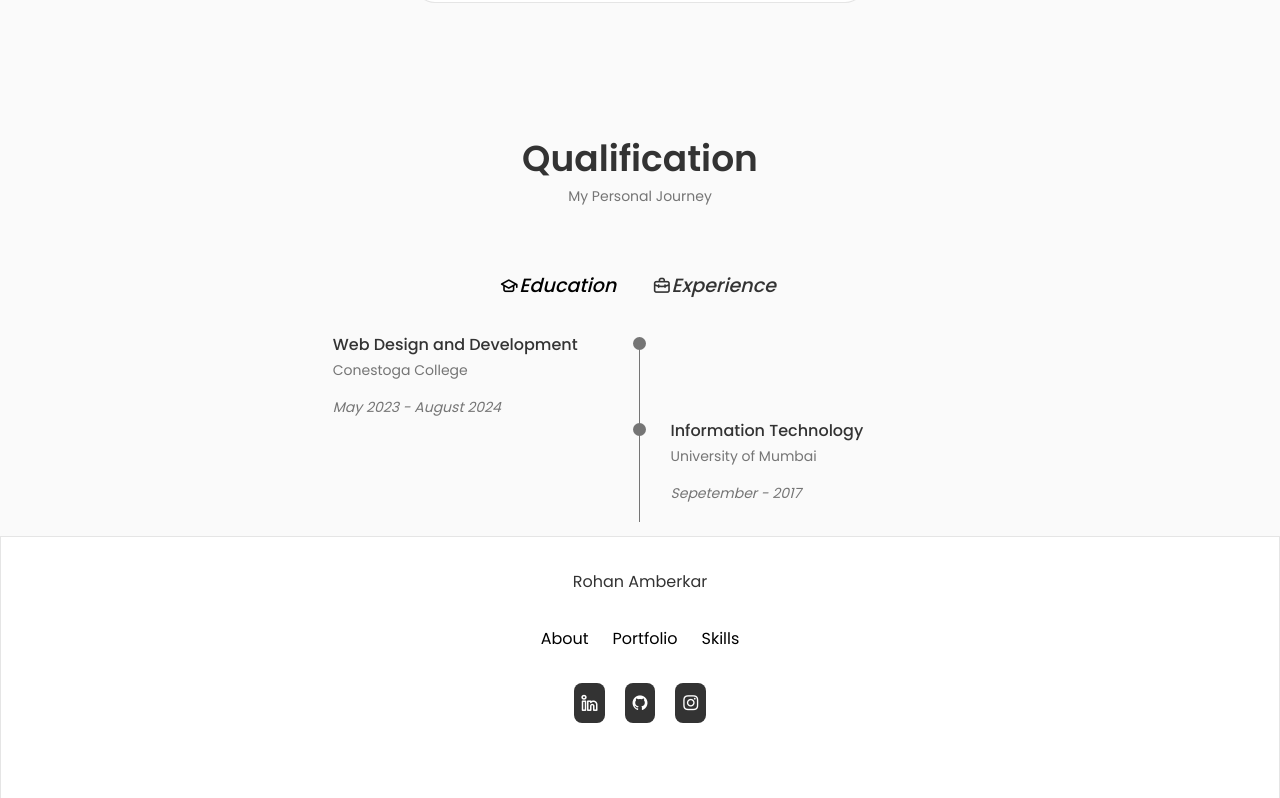
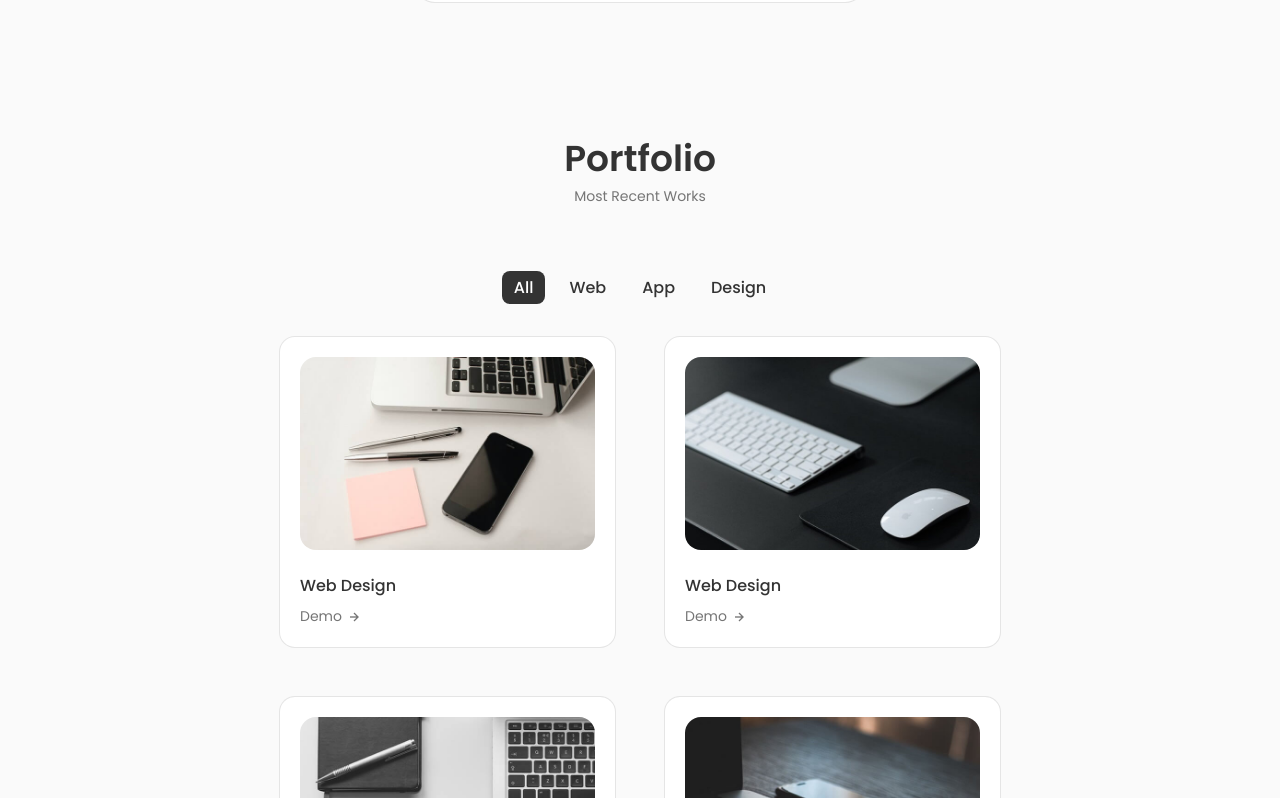
Before and after one commit to RohanVision/rohan_portfolio, a React (Create React App) app: page / in a window 1280 px wide. Shown: the part 1842-2640 px from the top of the page. Built offline with nearby package versions, Linux system fonts and the light colour scheme.

Commit message:
Portfolio Section completed

```diff
--- a/src/App.js
+++ b/src/App.js
@@ -3,11 +3,10 @@
 import Home from './components/home/Home';
 import About from './components/about/About';
 import Skills from './components/skills/Skills';
+import Work from './components/work/Work';
 import Qualification from './components/qualification/Qualification';
 import Footer from './components/footer/Footer';
 import ScrollUp from './components/scrollup/ScrollUp';
-
-
 
 function App() {
   return (
@@ -17,6 +16,7 @@
         <Home />
         <About />
         <Skills />
+        <Work />
         <Qualification />
       </main>
       <Footer />
--- a/src/components/footer/footer.css
+++ b/src/components/footer/footer.css
@@ -38,7 +38,7 @@
     background-color: var(--title-color);
     color: var(--container-color);
     font-size: 1.125rem;
-    padding: 0.4rem;
+    padding: 0.4rem 0.6rem;
     border-radius: 0.5rem;
     display: inline-flex;
 }
--- /dev/null
+++ b/src/components/work/Data.js
@@ -0,0 +1,54 @@
+import Work1 from '../../assets/work1.jpg';
+import Work2 from '../../assets/work2.jpg';
+import Work3 from '../../assets/work3.jpg';
+import Work4 from '../../assets/work4.jpg';
+import Work5 from '../../assets/work5.jpg';
+
+export const projecstData = [
+    {
+        id: 1,
+        image: Work1,
+        title: 'Web Design',
+        category: 'all',
+    },
+    {
+        id: 2,
+        image: Work2,
+        title: 'Web Design',
+        category: 'app',
+    },
+    {
+        id: 3,
+        image: Work3,
+        title: 'Web Design',
+        category: 'app',
+    },
+    {
+        id: 4,
+        image: Work4,
+        title: 'Web Design',
+        category: 'app',
+    },
+    {
+        id: 5,
+        image: Work5,
+        title: 'Web Design',
+        category: 'web',
+    },
+];
+
+
+export const projectsNav = [
+    {
+        name: 'all',
+    },
+    {
+        name: 'web',
+    },
+    {
+        name: 'app',
+    },
+    {
+        name: 'design',
+    },
+]
--- /dev/null
+++ b/src/components/work/Work.js
@@ -0,0 +1,16 @@
+import React from 'react';
+import "./work.css";
+import Works from './Works';
+
+const Work = () => {
+    return (
+        <section className="work section" id="portfolio">
+            <h2 className="section__title">Portfolio</h2>
+            <span className="section__subtitle">Most Recent Works</span>
+
+            <Works />
+        </section>
+    )
+}
+
+export default Work
--- /dev/null
+++ b/src/components/work/Works.js
@@ -0,0 +1,46 @@
+import React, { useEffect, useState } from 'react';
+import { projecstData } from './Data'
+import { projectsNav } from './Data'
+import WorksItem from './WorksItem';
+
+const Works = () => {
+    const [item, setItem] = useState({ name: "all" });
+    const [projects, setProjects] = useState([]);
+    const [active, setActive] = useState(0);
+
+    useEffect(() => {
+        if (item.name === "all") {
+            setProjects(projecstData);
+        } else {
+            const newProjects = projecstData.filter((project) => {
+                return project.category.toLowerCase() === item.name;
+            });
+            setProjects(newProjects)
+        }
+    }, [item]);
+
+    const handleClick = (e, index) => {
+        setItem({ name: e.target.textContent.toLowerCase() });
+        setActive(index);
+    }
+    return (
+        <div>
+            <div className="work__filter">
+                {projectsNav.map((item, index) => {
+                    // Dont use index as a key
+                    return <span onClick={(e) => {
+                        handleClick(e, index)
+                    }} className={`${active === index ? "active-work" : ""} work__item`} key={index}>{item.name}</span>
+                })}
+            </div>
+
+            <div className="work__container container grid">
+                {projects.map((item) => {
+                    return <WorksItem item={item} key={item.id} />
+                })}
+            </div>
+        </div>
+    )
+}
+
+export default Works
--- /dev/null
+++ b/src/components/work/WorksItem.js
@@ -0,0 +1,15 @@
+import React from 'react'
+
+const WorksItem = ({ item }) => {
+    return (
+        <div className='work__card' key={item.id}>
+            <img src={item.image} className='work__img' alt="" />
+            <h3 className="work__title">{item.title}</h3>
+            <a href="#" className="work__button">
+                Demo <i className="bx bx-right-arrow-alt work__button-icon"></i>
+            </a>
+        </div>
+    )
+}
+
+export default WorksItem
--- /dev/null
+++ b/src/components/work/work.css
@@ -0,0 +1,118 @@
+.work__filter {
+    display: flex;
+    justify-content: center;
+    align-items: center;
+    column-gap: 0.75rem;
+    margin-bottom: var(--mb-2);
+}
+
+.work__item {
+    color: var(--title-color);
+    padding: 0.25rem 0.75rem;
+    cursor: pointer;
+    font-weight: var(--font-medium);
+    border-radius: 0.5rem;
+    text-transform: capitalize;
+}
+
+.work__item:hover {
+    background-color: var(--title-color);
+    color: var(--container-color);
+}
+
+.work__container {
+    grid-template-columns: repeat(2, max-content);
+    gap: 3rem;
+    justify-content: center;
+}
+
+.work__card {
+    background-color: var(--container-color);
+    border: 1px solid rgba(0, 0, 0, 0.1);
+    padding: 1.25rem;
+    border-radius: 1rem;
+}
+
+.work__img {
+    width: 295px;
+    border-radius: 1rem;
+    margin-bottom: var(--mb-1);
+}
+
+.work__title {
+    font-size: var(--normal-font-size);
+    font-weight: var(--font-medium);
+    margin-bottom: var(--mb-0-5);
+}
+
+.work__button {
+    color: var(--text-color);
+    font-size: var(--small-font-size);
+    display: flex;
+    align-items: center;
+    column-gap: 0.25rem;
+}
+
+.work__button-icon {
+    font-size: 1rem;
+    transition: 0.4s;
+}
+
+.work__button:hover .work__button-icon {
+    transform: translate(0.25rem);
+}
+
+/* Active Work */
+.active-work {
+    background-color: var(--title-color);
+    color: var(--container-color);
+}
+
+
+/*============= BREAKPOINTS =================*/
+/* Large Devices */
+@media screen and (max-width: 992px) {
+    .work__container {
+        gap: 1.25rem;
+    }
+
+    .work__card {
+        padding: 1rem;
+    }
+
+    .work__img {
+        margin-bottom: 0.75rem;
+    }
+
+    .work__title {
+        margin-bottom: 0.25rem;
+    }
+}
+
+/* Medium Devices */
+@media screen and (max-width: 768px) {
+    .work__container {
+        grid-template-columns: max-content;
+    }
+}
+
+@media screen and (max-width: 576px) {
+    .work__container {
+        grid-template-columns: 1fr;
+    }
+
+    .work__img {
+        width: 100%;
+    }
+}
+
+/* Small  Devices */
+@media screen and (max-width: 350px) {
+    .work__item {
+        font-size: var(--small-font-size);
+    }
+
+    .work__filter {
+        column-gap: 0.25rem;
+    }
+}
```
